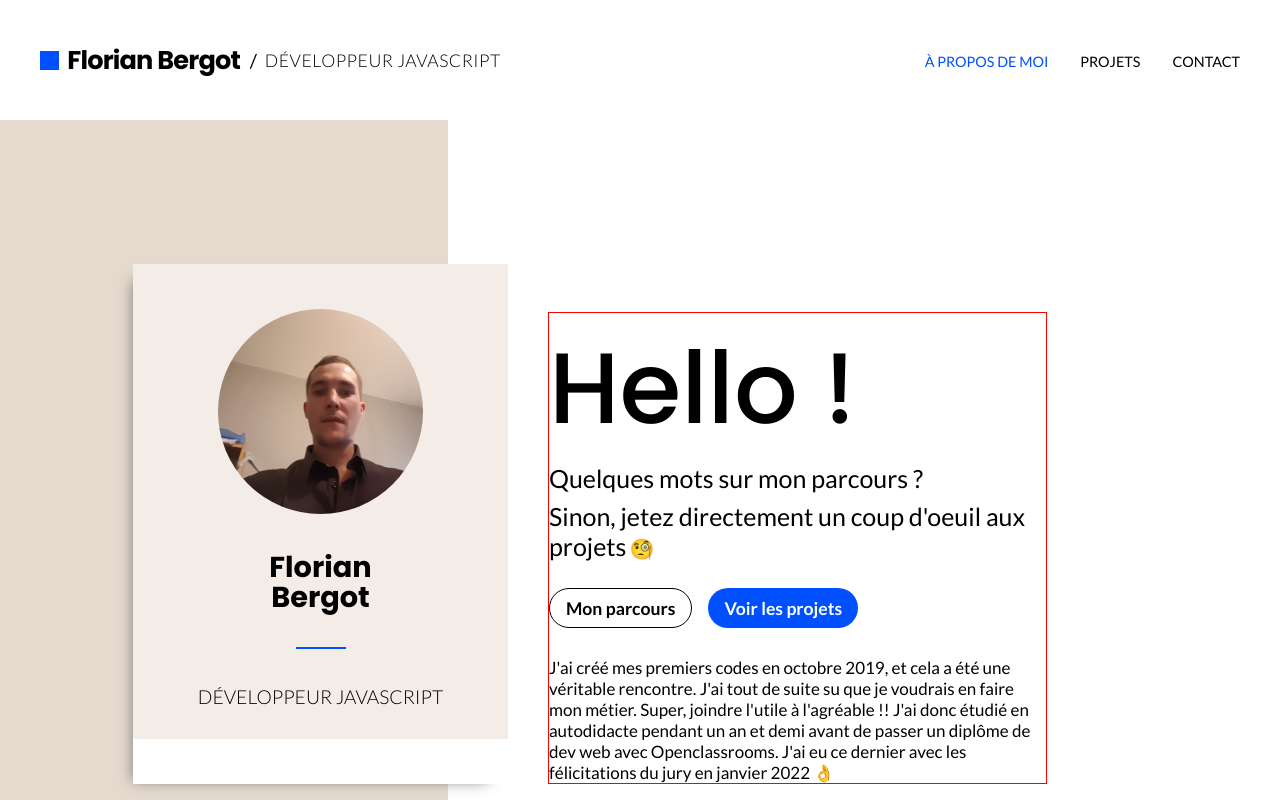
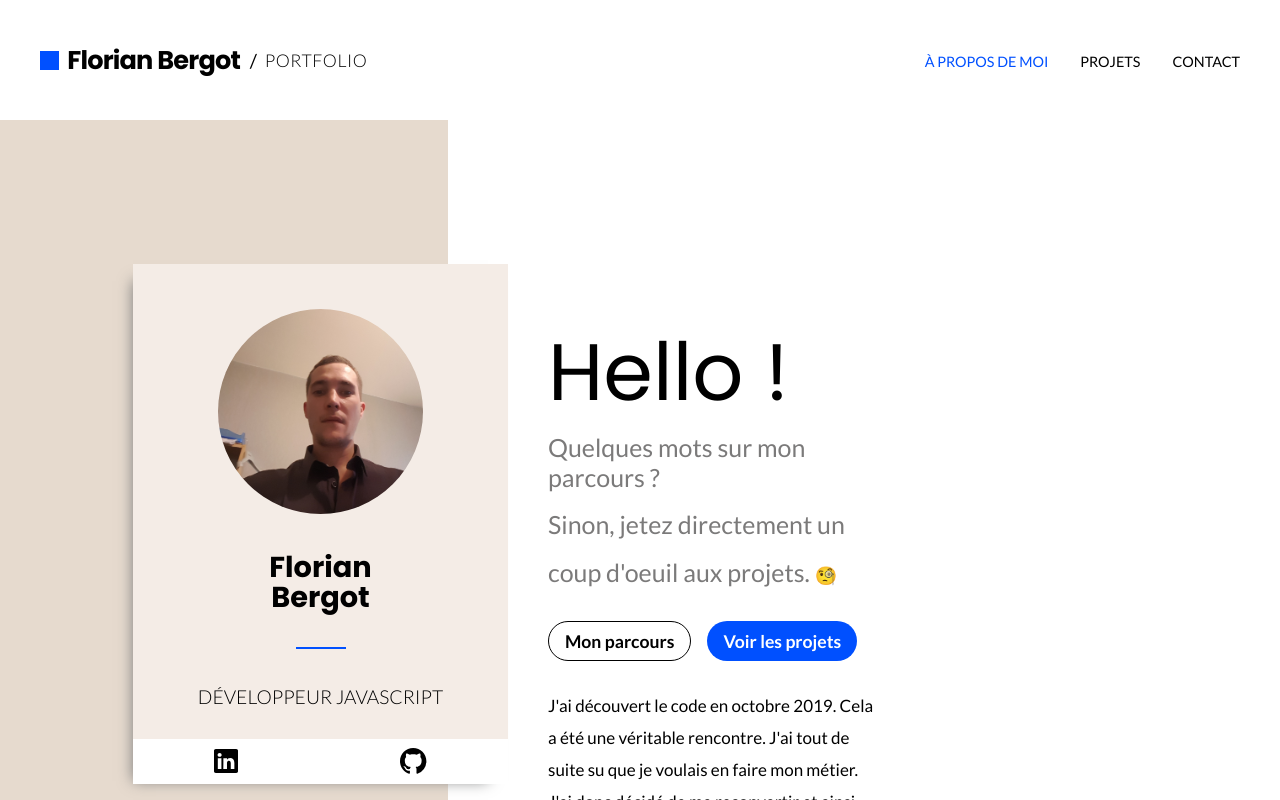
Before and after one commit to fbergot/frontend_portfolio, a React (Create React App) app: page / in a window 1280 px wide. Both pictures are taken after a click on the button "Mon parcours". Shown: the top 800 px of the page. Built offline with nearby package versions, Linux system fonts and the light colour scheme.

Commit message:
create keyframes Appearance & folder keyframes in assets/scss + create <Emoji/> + add links in social

```diff
--- /dev/null
+++ b/src/assets/scss/keyframes/_appearance.scss
@@ -0,0 +1,11 @@
+@keyframes Appearance {
+   from {
+      opacity: 0;
+      transform: translateY(20px);
+   }
+
+   to {
+      opacity: 1;
+      transform: translateY(0px);
+   }
+}
--- a/src/components/button/index.scss
+++ b/src/components/atom/button/index.scss
@@ -1,9 +1,9 @@
-@import "../../assets/scss/variables/colors";
-@import "../../assets/scss/variables/fonts";
-@import "../../assets/scss/mixins/button";
+@import "../../../assets/scss/variables/colors";
+@import "../../../assets/scss/variables/fonts";
+@import "../../../assets/scss/mixins/button";
 
 .container-button {
-   margin-top: 1.7rem;
+   margin-top: 1.4rem;
    display: flex;
 }
 
--- a/src/components/button/index.tsx
+++ b/src/components/atom/button/index.tsx
@@ -16,7 +16,7 @@ const Button = ({ children, classButton, triggerFromParent }: ButtonProps) => {
       );
    }
    return (
-      <div onClick={() => triggerFromParent()} className={classButton}>
+      <div role="button" onClick={() => triggerFromParent()} className={classButton}>
          {children}
       </div>
    );
--- /dev/null
+++ b/src/components/atom/emoji/index.tsx
@@ -0,0 +1,5 @@
+const Emoji = ({ classEmoji, codePoint }) => {
+   return <span className={classEmoji}>{String.fromCodePoint(codePoint)}</span>;
+};
+
+export default Emoji;
--- a/src/components/header/Header/index.tsx
+++ b/src/components/header/Header/index.tsx
@@ -9,7 +9,7 @@ const Header = () => {
                <div className="cube"></div>
                <h1>Florian Bergot</h1>
                <span>/</span>
-               <p>DÉVELOPPEUR JAVASCRIPT</p>
+               <p>PORTFOLIO</p>
             </div>
          </div>
          <div className="part-header nav-division">
--- a/src/pages/aboutMe/index.scss
+++ b/src/pages/aboutMe/index.scss
@@ -1,5 +1,7 @@
 @import "../../assets/scss/variables/colors";
 @import "../../assets/scss/variables/fonts";
+
+@import "../../assets/scss/keyframes/appearance";
 
 .wrapper-sections {
    position: absolute;
@@ -69,20 +71,39 @@
       height: 45px;
       position: absolute;
       bottom: 0;
+      display: flex;
+      justify-content: space-around;
+      align-items: center;
+
+      a {
+         text-decoration: none;
+         color: #000;
+         font-size: 1.5rem;
+         transition: all 0.3s;
+         margin-top: 0.3rem;
+
+         &:hover {
+            color: $SECONDARY;
+         }
+      }
+      a:nth-child(2) {
+         font-size: 1.65rem;
+      }
    }
 }
 
 .presentation {
    position: relative;
-   border: 1px solid red;
-   width: 60%;
+   // border: 1px solid red;
+   width: 40%;
+   max-width: 380px;
    top: 20%;
    left: 100px;
 
    p:nth-child(1) {
-      font-size: 100px;
+      font-size: 5em;
       font-family: $POPPINS;
-      font-weight: 500;
+      font-weight: 400;
    }
 
    p:nth-child(2) {
@@ -91,17 +112,51 @@
 
    p:nth-child(2),
    p:nth-child(3) {
+      color: rgb(123, 122, 122);
       font-family: $LATO;
       font-size: 25px;
    }
-
-   span {
-      margin-left: 0.2rem;
-      font-size: 20px;
-   }
-
-   .p-journey {
-      margin-top: 1.7rem;
-      font-size: 17px;
+   p:nth-child(3) {
+      line-height: 3rem;
    }
 }
+
+.emoji-glasses {
+   margin-left: 0.3rem;
+   font-size: 18px;
+}
+
+.journey {
+   font-size: 17px;
+   opacity: 0;
+   line-height: 2rem;
+}
+
+.p-journey {
+   margin-top: 1.7rem;
+   animation: Appearance 1.5s 1 0.3s forwards;
+}
+
+.p2-journey {
+   margin-top: 1.2rem;
+   animation: Appearance 1.5s 1 0.6s forwards;
+
+   a {
+      text-decoration: none;
+      color: darken($SECONDARY, 15%);
+      transition: all 0.3s;
+
+      &:hover {
+         color: $SECONDARY;
+      }
+   }
+}
+
+.emoji-finger {
+   margin-left: 0.2rem;
+}
+.emoji-strong,
+.emoji-finger {
+   margin-left: 0.3rem;
+   font-size: 18px;
+}
--- a/src/pages/aboutMe/index.tsx
+++ b/src/pages/aboutMe/index.tsx
@@ -1,7 +1,9 @@
 import React, { useState } from "react";
 import "./index.scss";
 import Me from "../../assets/images/flo_bergot.jpg";
-import Button from "../../components/button";
+import Button from "../../components/atom/button";
+import { BsLinkedin, BsGithub } from "react-icons/bs";
+import Emoji from "../../components/atom/emoji";
 
 const AboutMe = () => {
    const [displayJourney, setDisplayJourney] = useState(false);
@@ -18,17 +20,28 @@ const AboutMe = () => {
                   <h2>Florian Bergot</h2>
                   <div></div>
                   <p>DÉVELOPPEUR JAVASCRIPT</p>
-                  <div className="social"></div>
+                  <div className="social">
+                     <a
+                        rel="noreferrer"
+                        target="_blank"
+                        href="https://www.linkedin.com/in/florian-bergot-b47b4221b"
+                     >
+                        <BsLinkedin />
+                     </a>
+                     <a rel="noreferrer" target="_blank" href="https://github.com/fbergot">
+                        <BsGithub />
+                     </a>
+                  </div>
                </div>
             </section>
             {/* right section */}
             <section>
                <div className="presentation">
                   <p>Hello !</p>
-                  <p> Quelques mots sur mon parcours ?</p>
+                  <p>Quelques mots sur mon parcours ?</p>
                   <p>
-                     Sinon, jetez directement un coup d'oeuil aux projets
-                     <span>{String.fromCodePoint(0x1f9d0)}</span>
+                     Sinon, jetez directement un coup d'oeuil aux projets.
+                     <Emoji classEmoji="emoji-glasses" codePoint={0x1f9d0} />
                   </p>
                   <div className="container-button">
                      <Button
@@ -40,14 +53,29 @@ const AboutMe = () => {
                      <Button classButton="button-colored">Voir les projets</Button>
                   </div>
                   {displayJourney && (
-                     <p className="p-journey">
-                        J'ai créé mes premiers codes en octobre 2019, et cela a été une
-                        véritable rencontre. J'ai tout de suite su que je voudrais en faire mon
-                        métier. Super, joindre l'utile à l'agréable !! J'ai donc étudié en
-                        autodidacte pendant un an et demi avant de passer un diplôme de dev web
-                        avec Openclassrooms. J'ai eu ce dernier avec les félicitations du jury
-                        en janvier 2022 {String.fromCodePoint(0x1f44c)}
-                     </p>
+                     <>
+                        <p className="p-journey journey">
+                           J'ai découvert le code en octobre 2019. Cela a été une véritable
+                           rencontre. J'ai tout de suite su que je voulais en faire mon métier.
+                           J'ai donc décidé de me reconvertir et ainsi joindre l'utile à
+                           l'agréable !
+                        </p>
+                        <p className="p2-journey journey">
+                           Par la suite, j'ai étudié en autodidacte pendant un an et demi avant
+                           de passer un diplôme de dev web avec{" "}
+                           <a
+                              target="_blank"
+                              href="https://openclassrooms.com/fr/"
+                              rel="noreferrer"
+                           >
+                              Openclassrooms
+                           </a>
+                           . En janvier 2022, j'ai obtenu ce dernier avec les félicitations du
+                           jury.
+                           <Emoji codePoint={0x1f44c} classEmoji="emoji-finger" />
+                           <Emoji codePoint={0x1f4aa} classEmoji="emoji-strong" />
+                        </p>
+                     </>
                   )}
                </div>
             </section>
```
